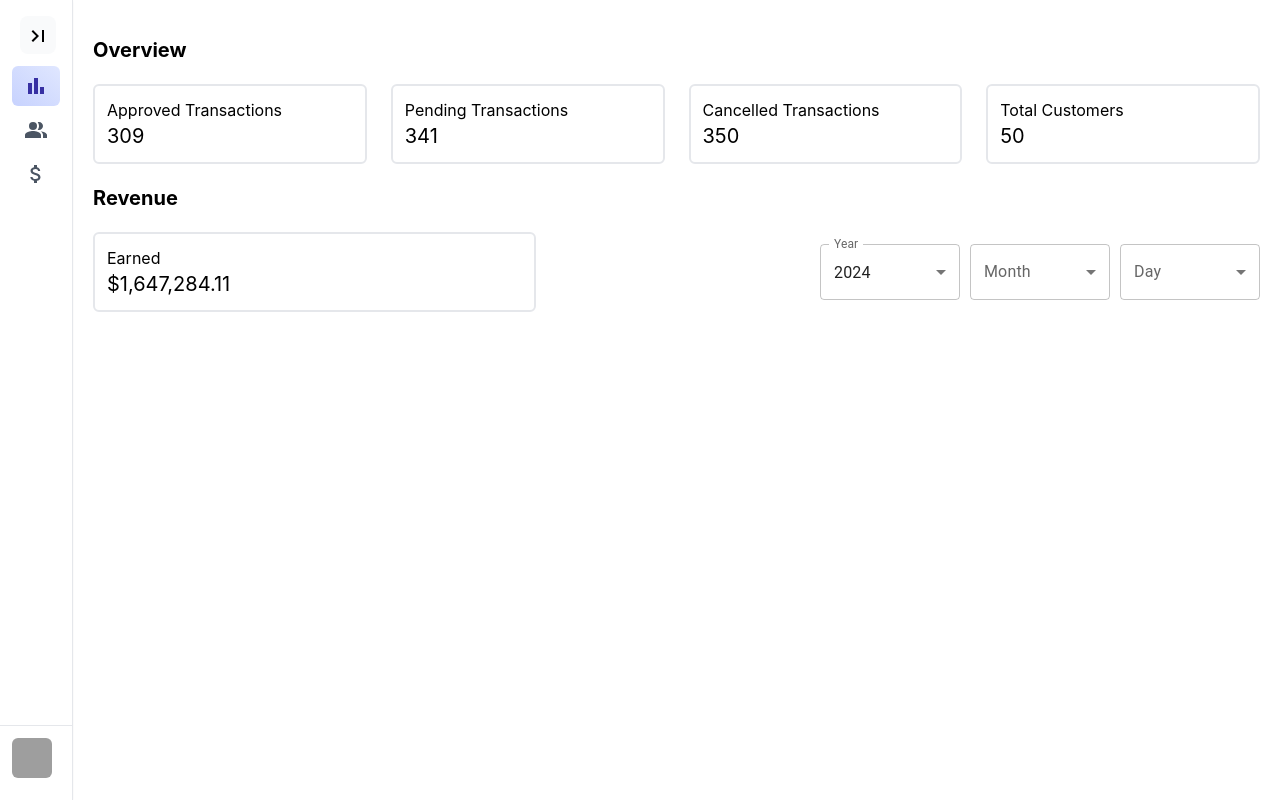
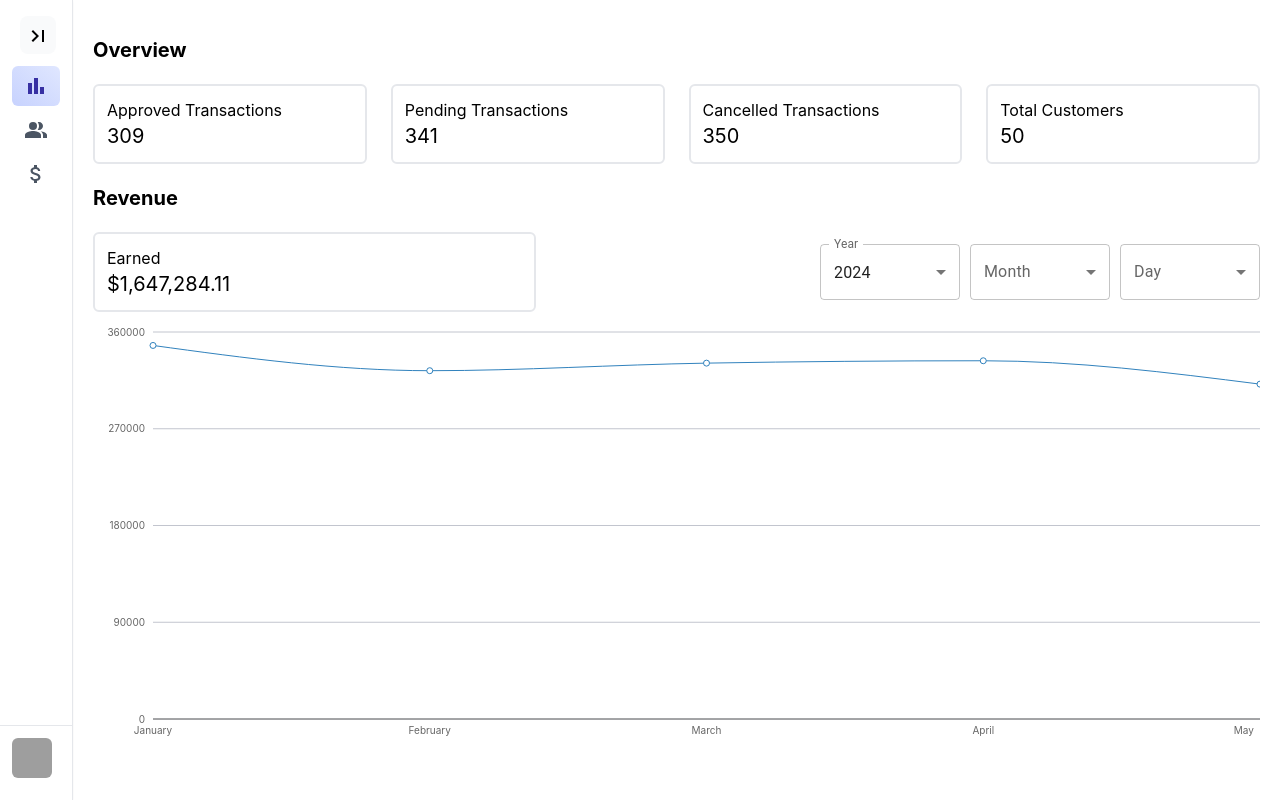
Before and after one commit to AhmedSamy16/payproff_task, a Next.js app: page / in a window 1280 px wide. Built offline with nearby package versions, Linux system fonts and the light colour scheme; grey boxes are pictures that could not be loaded.

Commit message:
charts finished

```diff
--- a/actions/getKpis.ts
+++ b/actions/getKpis.ts
@@ -1,5 +1,6 @@
 "use server";
 
+import connectDB from "@/utils/db";
 import { KPIs } from "@/utils/kpis";
 
 const getKpis = async (
@@ -7,7 +8,6 @@ const getKpis = async (
   month: string = "",
   day: number = -1
 ) => {
-  console.log(year, month, year);
   // @ts-ignore
   let data = KPIs.earned[year];
   if (data && month) {
@@ -18,7 +18,19 @@ const getKpis = async (
     }
   }
 
-  return JSON.stringify(data ?? {});
+  let formattedData = {};
+
+  if (data) {
+    const total = data.totalEarned;
+    delete data.totalEarned;
+
+    formattedData = {
+      totalEarned: total,
+      history: data,
+    };
+  }
+
+  return JSON.stringify(formattedData);
 };
 
 export default getKpis;
--- a/components/overview/index.tsx
+++ b/components/overview/index.tsx
@@ -1,11 +1,21 @@
 "use client";
 
-import { useEffect, useState } from "react";
+import { useEffect, useMemo, useState } from "react";
 import OverviewBox from "./OverviewBox";
 import getOverview from "@/actions/getOverview";
 import OverviewSelectBox from "./OverviewSelectBox";
 import getKpis from "@/actions/getKpis";
 import formatMoney from "@/utils/formatMoney";
+import {
+  CartesianGrid,
+  LineChart,
+  ResponsiveContainer,
+  XAxis,
+  YAxis,
+  Tooltip,
+  Line,
+} from "recharts";
+import months from "@/utils/months";
 
 type OverviewData = {
   totalCustomers: number;
@@ -34,6 +44,18 @@ const Overview = () => {
     month: "",
     day: -1,
   });
+
+  const chartsData = useMemo(() => {
+    return (
+      kpisData.history &&
+      Object.entries(kpisData.history)
+        .sort((a, b) => months.indexOf(a[0]) - months.indexOf(b[0]))
+        .map(([key, value]) => ({
+          name: key,
+          earned: value.totalEarned,
+        }))
+    );
+  }, [kpisData]);
 
   useEffect(() => {
     const fetchOverview = async () => {
@@ -93,7 +115,8 @@ const Overview = () => {
             amount={
               isKpisDataLoading
                 ? "loading..."
-                : formatMoney(kpisData["totalEarned"]?.toFixed(2) ?? 0)
+                : // @ts-ignore
+                  formatMoney(kpisData["totalEarned"]?.toFixed(2) ?? 0)
             }
           />
           <OverviewSelectBox
@@ -112,6 +135,40 @@ const Overview = () => {
           />
         </div>
       </div>
+
+      <div className="flex-1">
+        <ResponsiveContainer width="100%">
+          <LineChart
+            data={chartsData}
+            margin={{
+              top: 20,
+              right: 0,
+              left: 0,
+              bottom: 35,
+            }}
+          >
+            <CartesianGrid vertical={false} stroke="#c2c5ce" />
+            <XAxis
+              dataKey="name"
+              tickLine={false}
+              style={{
+                fontSize: "10px",
+              }}
+            />
+            <YAxis
+              tickLine={false}
+              orientation="left"
+              yAxisId="left"
+              axisLine={false}
+              style={{
+                fontSize: "10px",
+              }}
+            />
+            <Tooltip />
+            <Line yAxisId="left" type="monotone" dataKey="earned" />
+          </LineChart>
+        </ResponsiveContainer>
+      </div>
     </main>
   );
 };
--- a/package.json
+++ b/package.json
@@ -18,7 +18,8 @@
     "mongoose-currency": "^0.3.0",
     "next": "14.2.3",
     "react": "^18",
-    "react-dom": "^18"
+    "react-dom": "^18",
+    "recharts": "^2.12.7"
   },
   "devDependencies": {
     "@types/node": "^20",
```
Also changed, not shown: 1 other file (tests, documents, lock files or other folders).
